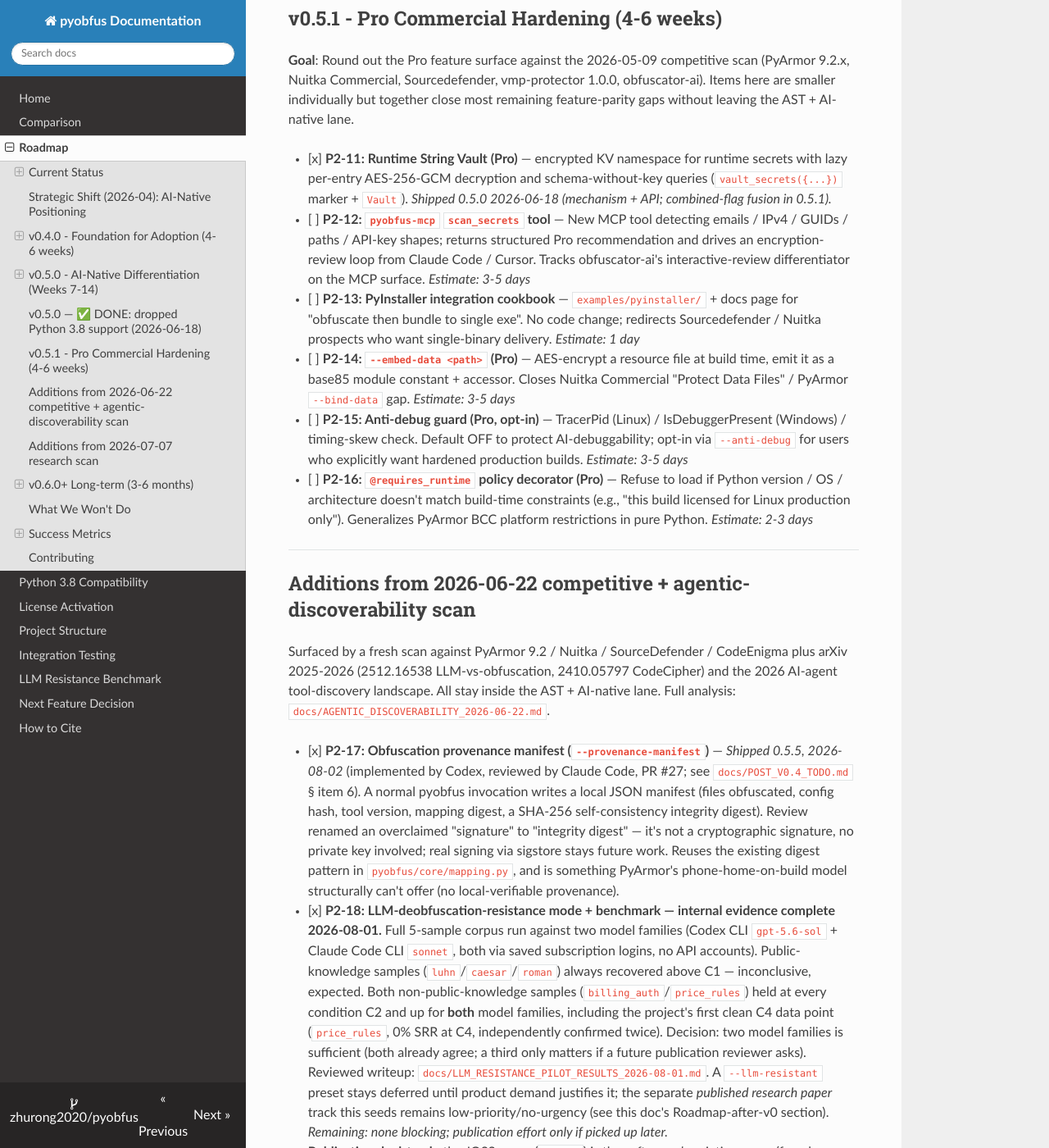
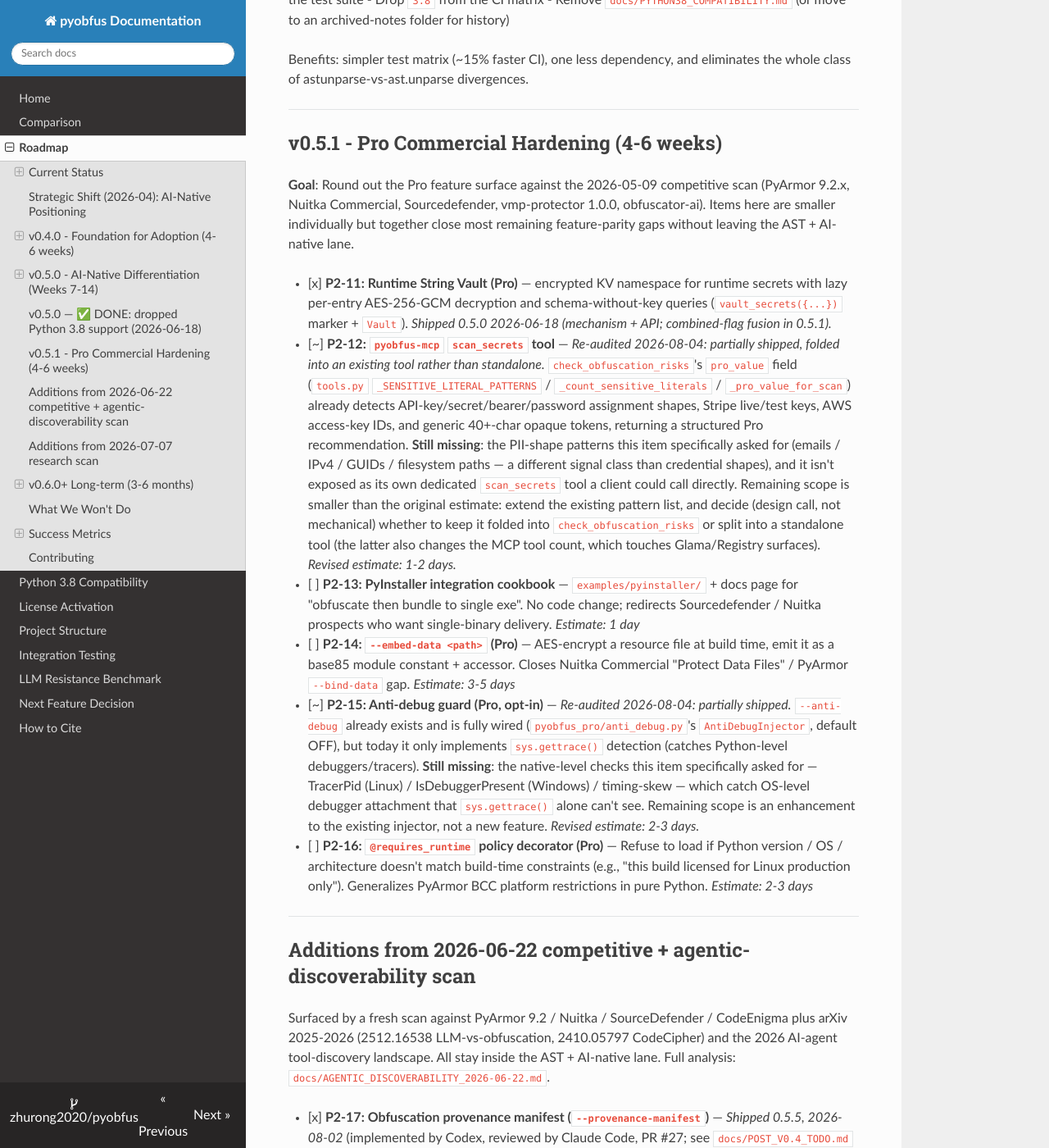
Before and after one commit to zhurong2020/pyobfus, an MkDocs documentation site: the page built from docs/ROADMAP.md, in a window 1280 px wide and 1400 px high, scrolled down 5325 px. Shown: the whole window at 82% size. Built offline with MkDocs 1.6.1, drawn with Linux system fonts in a browser that asks for light colours; nearby versions of some CDN libraries; some of the changed text lies outside the part shown.

Commit message:
docs(roadmap): re-audit P2-6/P2-12/P2-15 against code before Tier-1 push
Before starting new implementation work, checked each open ROADMAP item
against the actual source tree instead of trusting the checkbox state.
Found real drift:

- P2-6 (pyobfus-mcp production hardening) is already fully shipped in
  0.2.0 (2026-05-08) — path scoping, rate limiting, audit logging,
  admin tool gating, OTel, and per-tool versioning are all live in
  _security.py/server.py. The checkbox was never flipped even though
  the item's own title names the version that shipped it.
- P2-12 (scan_secrets) and P2-15 (anti-debug guard) are partially
  shipped: credential-pattern detection already lives in
  check_obfuscation_risks's pro_value field, and --anti-debug already
  does sys.gettrace() detection. The gaps these items actually describe
  (PII-shape patterns, native TracerPid/IsDebuggerPresent/timing-skew)
  are real but smaller than the original 3-5 day estimates.

P2-13/P2-14/P2-16/P2-21 were confirmed genuinely unstarted via grep, not
just doc inspection.

Co-Authored-By: Claude Sonnet 5 <noreply@anthropic.com>

```diff
--- a/docs/ROADMAP.md
+++ b/docs/ROADMAP.md
@@ -89,7 +89,7 @@ Builds on top of P0 primitives to make pyobfus appear natively in the AI-assiste
 - [x] **P2-3: `--strip-ai-artifacts` mode** — Removes AI provenance markers (`Generated by Claude`, `Co-Authored-By: Claude`, `🤖 Generated with`, ...) from docstrings + attribution dunders (`__author__` etc.). Conservative attribution-only matching; arbitrary string literals untouched; comments already dropped by the AST round-trip. Community-tier, 27 tests. _Shipped 2026-06-06 (branch `feat/strip-ai-artifacts`)._
 - [x] **P2-4: Import obfuscation (Pro)** — Top-level imports → runtime `importlib` + encrypted strings. Implemented 2026-08-02 behind `--import-obfuscation`: rewrites `import ...` and absolute `from ... import ...`, skips relative / `__future__` / star imports, and auto-enables AES string encryption so module names do not remain plaintext. Full core/MCP/integration test suites plus black/ruff/mypy passed locally. _Remaining before release: human review and release packaging._
 - [x] **P2-5: Numeric / Constant obfuscation** — `--numeric-obfuscation`. Opaque arithmetic expressions for number literals (int → XOR/add/sub identities, float → `float.fromhex`). Community-tier, value-preserving, 37 tests. _Shipped 2026-06-06 (branch `feat/numeric-obfuscation`)._
-- [ ] **P2-6: pyobfus-mcp 0.2.0 production hardening** — FastMCP 3.0 features (per-tool versioning + per-tool authorization + OpenTelemetry instrumentation), path-scoping sandbox for file-touching tools, token-bucket rate limiting with env-var override, JSON-line audit logging with parameter redaction. Brings pyobfus-mcp to production-grade against the emerging MCP-server-security baseline (Atlas Whoff, "5 MCP Server Security Mistakes That Could Expose Your AI Stack", dev.to 2026-05-06). _Estimate: 4-5 days_
+- [x] **P2-6: pyobfus-mcp 0.2.0 production hardening** — _Re-audited 2026-08-04: this item's own title names the version that already shipped it (0.2.0, 2026-05-08) — the checkbox was simply never flipped._ Path scoping (`validate_path`/`PYOBFUS_MCP_PROJECT_ROOT`), sliding-window rate limiting (`check_rate_limit`/`PYOBFUS_MCP_RATE_LIMIT_PER_MIN`), JSON-line audit logging with parameter redaction (`audit_log`/`PYOBFUS_MCP_AUDIT_LOG`), administrative tool gating (`PYOBFUS_MCP_DISABLED_TOOLS`), and soft-imported OpenTelemetry instrumentation are all live in `pyobfus_mcp/_security.py` and wired onto every tool via the `@secure_tool()` decorator (verified in `tools.py`); per-tool versioning ships via the `meta={"version": "1", ...}` kwarg in `server.py`. Only "per-tool authorization" from the original wishlist is unaccounted for, and it is very likely N/A here for the same reason P2-21 below already documents: the 2026-spec OAuth 2.1 / incremental-consent model targets *remote* MCP servers, and pyobfus-mcp is local stdio only. Full detail: `pyobfus_mcp/CHANGELOG.md` `[0.2.0]`.
 
 #### Additions from 2026-05-09 competitive scan
 
@@ -122,10 +122,10 @@ Benefits: simpler test matrix (~15% faster CI), one less dependency, and elimina
 **Goal**: Round out the Pro feature surface against the 2026-05-09 competitive scan (PyArmor 9.2.x, Nuitka Commercial, Sourcedefender, vmp-protector 1.0.0, obfuscator-ai). Items here are smaller individually but together close most remaining feature-parity gaps without leaving the AST + AI-native lane.
 
 - [x] **P2-11: Runtime String Vault (Pro)** — encrypted KV namespace for runtime secrets with lazy per-entry AES-256-GCM decryption and schema-without-key queries (`vault_secrets({...})` marker + `Vault`). _Shipped 0.5.0 2026-06-18 (mechanism + API; combined-flag fusion in 0.5.1)._
-- [ ] **P2-12: `pyobfus-mcp` `scan_secrets` tool** — New MCP tool detecting emails / IPv4 / GUIDs / paths / API-key shapes; returns structured Pro recommendation and drives an encryption-review loop from Claude Code / Cursor. Tracks obfuscator-ai's interactive-review differentiator on the MCP surface. _Estimate: 3-5 days_
+- [~] **P2-12: `pyobfus-mcp` `scan_secrets` tool** — _Re-audited 2026-08-04: partially shipped, folded into an existing tool rather than standalone._ `check_obfuscation_risks`'s `pro_value` field (`tools.py` `_SENSITIVE_LITERAL_PATTERNS` / `_count_sensitive_literals` / `_pro_value_for_scan`) already detects API-key/secret/bearer/password assignment shapes, Stripe live/test keys, AWS access-key IDs, and generic 40+-char opaque tokens, returning a structured Pro recommendation. **Still missing**: the PII-shape patterns this item specifically asked for (emails / IPv4 / GUIDs / filesystem paths — a different signal class than credential shapes), and it isn't exposed as its own dedicated `scan_secrets` tool a client could call directly. Remaining scope is smaller than the original estimate: extend the existing pattern list, and decide (design call, not mechanical) whether to keep it folded into `check_obfuscation_risks` or split into a standalone tool (the latter also changes the MCP tool count, which touches Glama/Registry surfaces). _Revised estimate: 1-2 days._
 - [ ] **P2-13: PyInstaller integration cookbook** — `examples/pyinstaller/` + docs page for "obfuscate then bundle to single exe". No code change; redirects Sourcedefender / Nuitka prospects who want single-binary delivery. _Estimate: 1 day_
 - [ ] **P2-14: `--embed-data <path>` (Pro)** — AES-encrypt a resource file at build time, emit it as a base85 module constant + accessor. Closes Nuitka Commercial "Protect Data Files" / PyArmor `--bind-data` gap. _Estimate: 3-5 days_
-- [ ] **P2-15: Anti-debug guard (Pro, opt-in)** — TracerPid (Linux) / IsDebuggerPresent (Windows) / timing-skew check. Default OFF to protect AI-debuggability; opt-in via `--anti-debug` for users who explicitly want hardened production builds. _Estimate: 3-5 days_
+- [~] **P2-15: Anti-debug guard (Pro, opt-in)** — _Re-audited 2026-08-04: partially shipped._ `--anti-debug` already exists and is fully wired (`pyobfus_pro/anti_debug.py`'s `AntiDebugInjector`, default OFF), but today it only implements `sys.gettrace()` detection (catches Python-level debuggers/tracers). **Still missing**: the native-level checks this item specifically asked for — TracerPid (Linux) / IsDebuggerPresent (Windows) / timing-skew — which catch OS-level debugger attachment that `sys.gettrace()` alone can't see. Remaining scope is an enhancement to the existing injector, not a new feature. _Revised estimate: 2-3 days._
 - [ ] **P2-16: `@requires_runtime` policy decorator (Pro)** — Refuse to load if Python version / OS / architecture doesn't match build-time constraints (e.g., "this build licensed for Linux production only"). Generalizes PyArmor BCC platform restrictions in pure Python. _Estimate: 2-3 days_
 
 ---
@@ -221,7 +221,18 @@ See [CONTRIBUTING.md](../CONTRIBUTING.md) for guidelines.
 
 ---
 
-**Last Updated**: 2026-08-02 — pyobfus 0.5.7 release prep: P2-4
+**Last Updated**: 2026-08-04 — re-audited the 7 open ROADMAP items against
+actual code before starting a "Tier 1, ship each as its own patch release"
+push. Found 3 of 7 were significantly out of date: **P2-6 is already fully
+shipped** (0.2.0, 2026-05-08 — the checkbox just never got flipped, and the
+item's own title names the version that did it); **P2-12 and P2-15 are
+partially shipped** (credential-pattern detection and Python-level
+anti-debug both already exist; the specific gaps the items describe —
+PII-shape patterns and native TracerPid/IsDebuggerPresent checks
+respectively — are real and smaller than the original estimates). P2-13/
+P2-14/P2-16/P2-21 were confirmed genuinely unstarted via direct grep
+against the source tree, not just doc inspection.
+**Prior**: 2026-08-02 — pyobfus 0.5.7 release prep: P2-4
 (`--import-obfuscation`) and P2-22 (honest AST-vs-bytecode comparison content)
 are ready for the patch release; pyobfus-mcp remains 0.3.2 because there is no
 tool-surface change.
```
